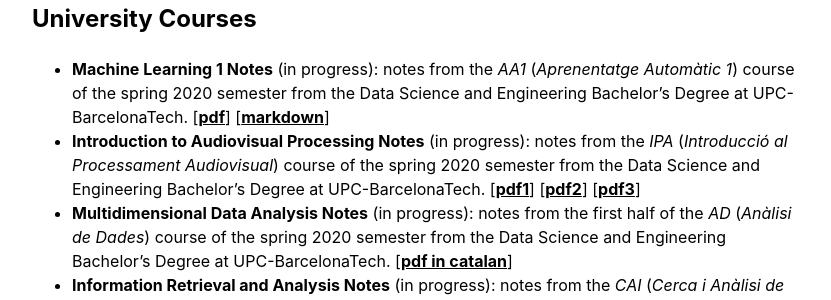
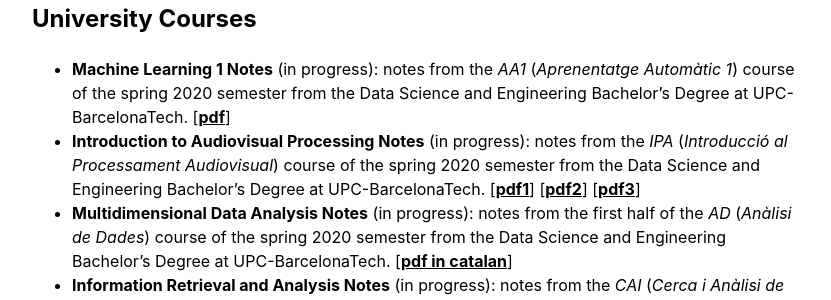
Before and after one commit to Atellas23/Atellas23.github.io, a Jekyll site: the page built from _pages/notes.md, in a window 1280 px wide. Shown: the part 121-421 px from the top of the page, without its empty margins (224-1055 px from the left). Built offline with Jekyll 4.4.1, drawn with Linux system fonts in a browser that asks for light colours.

Commit message:
notes update

```diff
--- a/_pages/notes.md
+++ b/_pages/notes.md
@@ -4,7 +4,7 @@ title: Notes
 ---
 
 ## University Courses
-- **Machine Learning 1 Notes** (in progress): notes from the *AA1* (*Aprenentatge Automàtic 1*) course of the spring 2020 semester from the Data Science and Engineering Bachelor's Degree at UPC-BarcelonaTech. [[pdf](/files/ML1.pdf)] [[markdown](/files/ML1.md)]
+- **Machine Learning 1 Notes** (in progress): notes from the *AA1* (*Aprenentatge Automàtic 1*) course of the spring 2020 semester from the Data Science and Engineering Bachelor's Degree at UPC-BarcelonaTech. [[pdf](/files/ML1.pdf)]
 <!--- - **Machine Learning 2 Notes** (in progress): notes from the *AA2* (*Aprenentatge Automàtic 2*) course of the fall 2021 semester from the Data Science and Engineering Bachelor's Degree at UPC-BarcelonaTech. --->
 <!--- - **Algorithmics and Programming 2 Notes** (in progress): notes from the *AP2* (*Algorísmia i Programació 2*) course of the spring 2021 semester from the Data Science and Engineering Bachelor's Degree at UPC-BarcelonaTech. [[pdf](/files/ML1.pdf)] --->
 - **Introduction to Audiovisual Processing Notes** (in progress): notes from the *IPA* (*Introducció al Processament Audiovisual*) course of the spring 2020 semester from the Data Science and Engineering Bachelor's Degree at UPC-BarcelonaTech. [[pdf1](/files/IPA1.pdf)] [[pdf2](/files/IPA2.md)] [[pdf3](/files/IPA3.md)]
```
